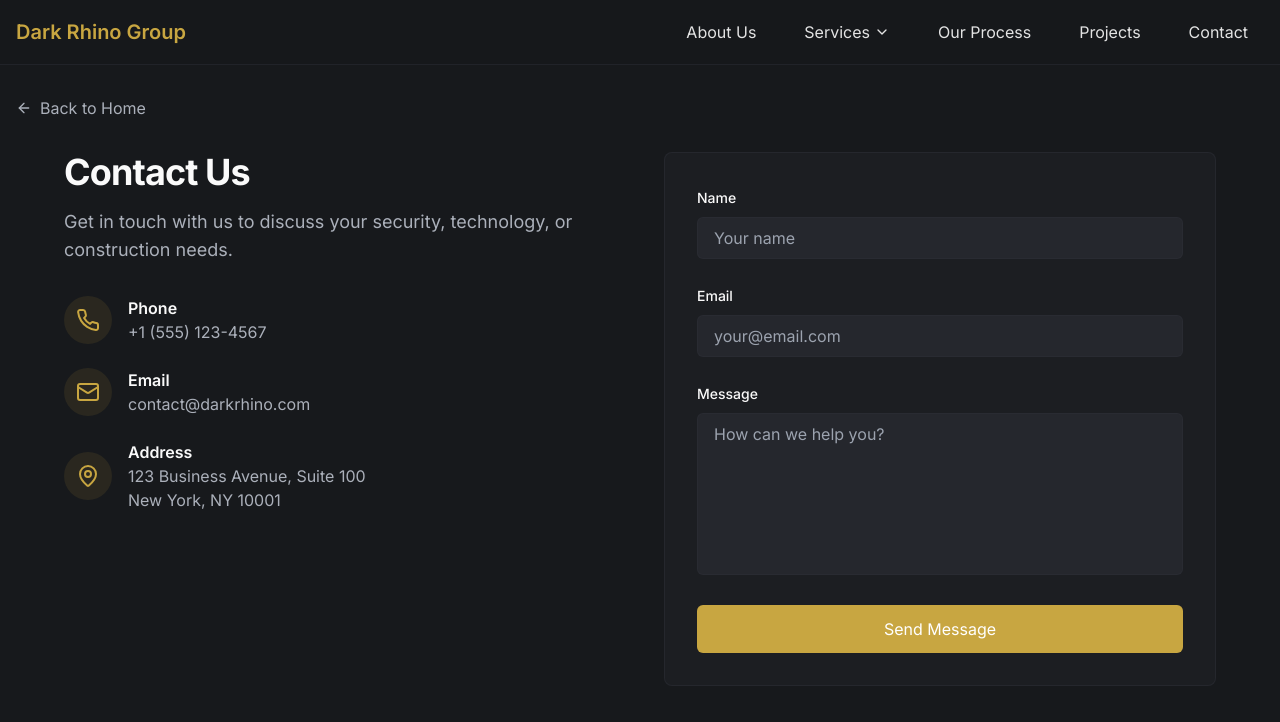
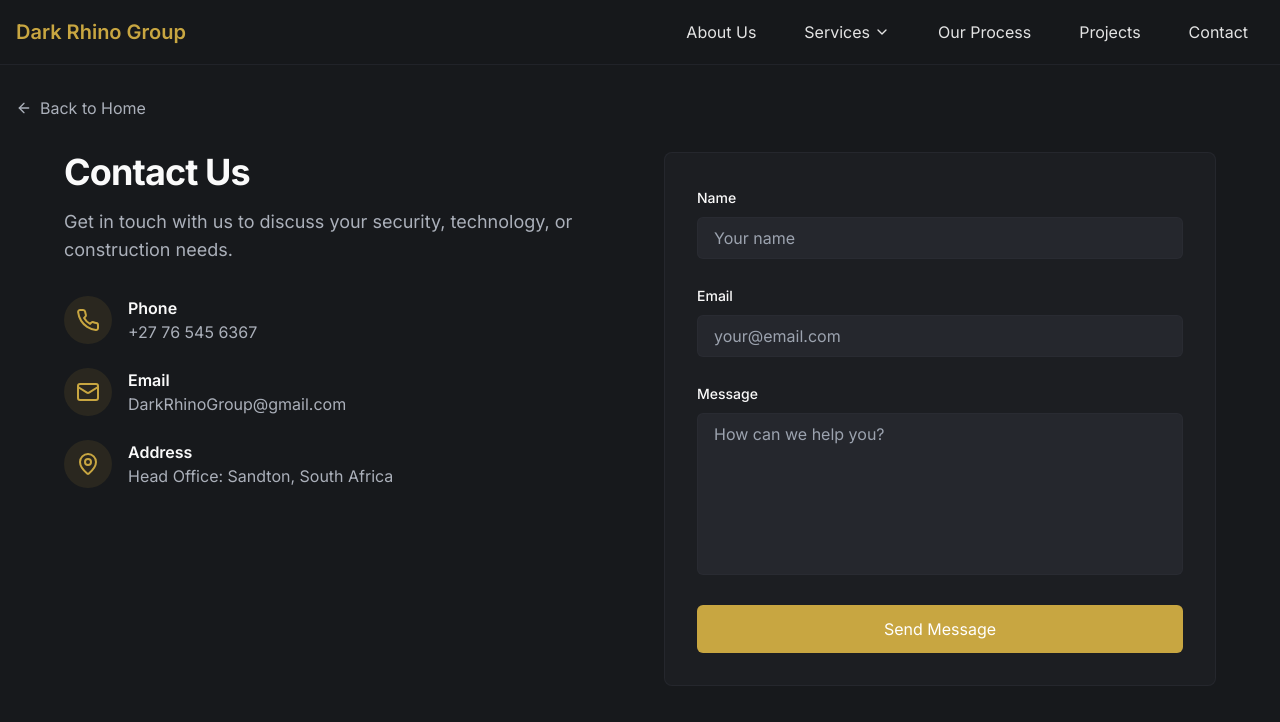
Before and after one commit to Reabetswe-Tshukudu/dark-rhino-portal, a React (Vite) app: page /contact in a window 1280 px wide. Shown: the top 722 px of the page. Built offline with nearby package versions, Linux system fonts and the light colour scheme.

Commit message:
Update contact details
Update contact details in Contact page to match the details in the footer.

```diff
--- a/src/pages/Contact.tsx
+++ b/src/pages/Contact.tsx
@@ -33,7 +33,7 @@ const Contact = () => {
                   </div>
                   <div>
                     <h3 className="font-semibold">Phone</h3>
-                    <p className="text-muted-foreground">+1 (555) 123-4567</p>
+                    <p className="text-muted-foreground">+27 76 545 6367</p>
                   </div>
                 </div>
 
@@ -43,7 +43,7 @@ const Contact = () => {
                   </div>
                   <div>
                     <h3 className="font-semibold">Email</h3>
-                    <p className="text-muted-foreground">contact@darkrhino.com</p>
+                    <p className="text-muted-foreground">DarkRhinoGroup@gmail.com</p>
                   </div>
                 </div>
 
@@ -54,8 +54,7 @@ const Contact = () => {
                   <div>
                     <h3 className="font-semibold">Address</h3>
                     <p className="text-muted-foreground">
-                      123 Business Avenue, Suite 100<br />
-                      New York, NY 10001
+                      Head Office: Sandton, South Africa
                     </p>
                   </div>
                 </div>
```
